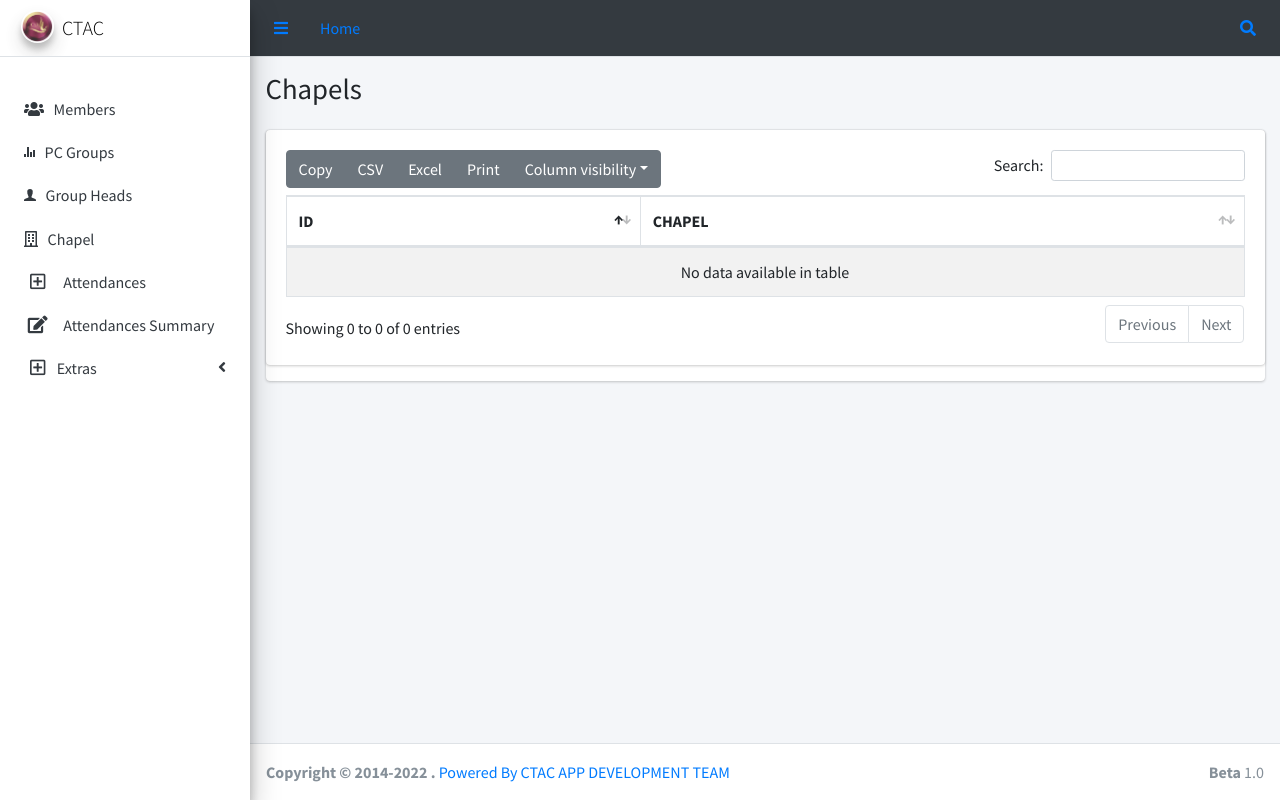
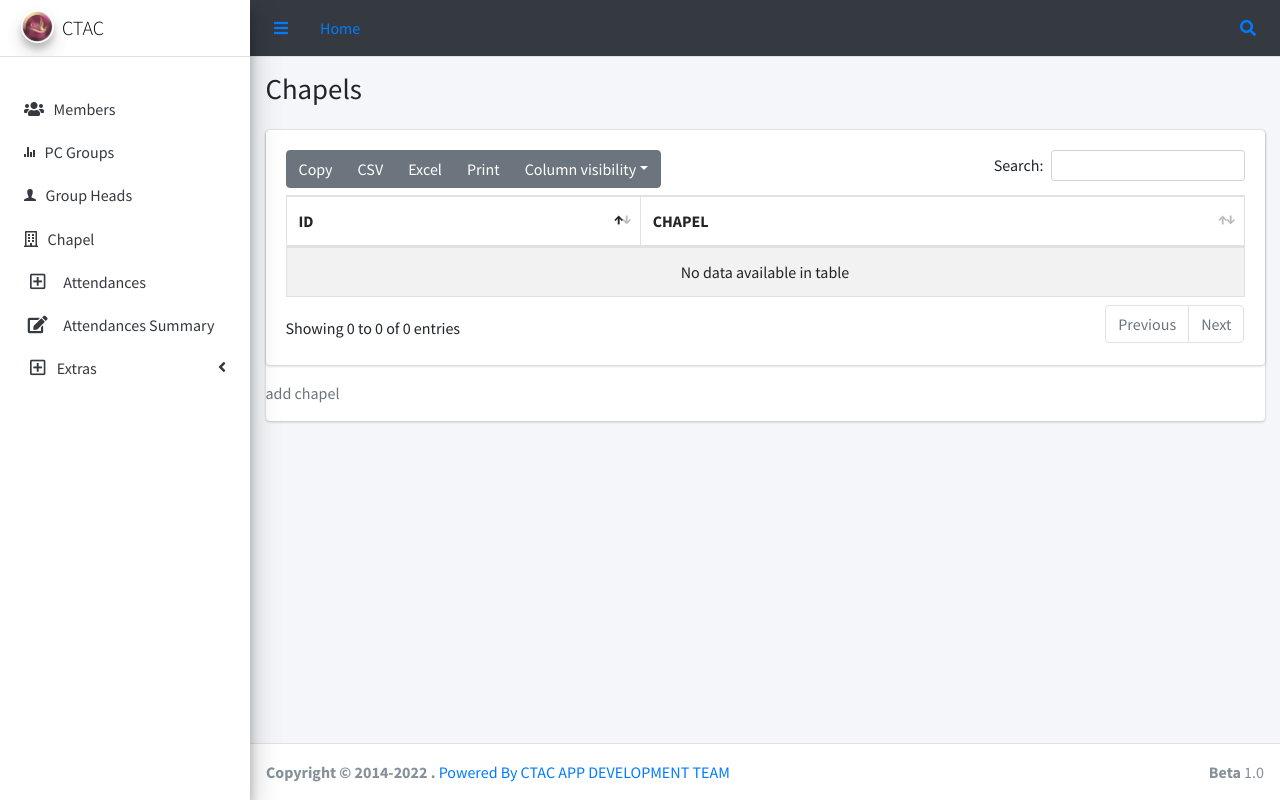
Before and after one commit to Morning-Star-Cathedral/Portal, a Django app: page /chapels/ in a window 1280 px wide. Run offline with Django 4.2, Linux system fonts and the light colour scheme; data that the repository does not hold is empty; some libraries are stand-ins or nearby versions.

Commit message:
chapels add done

```diff
--- a/templates/chapels/list.html
+++ b/templates/chapels/list.html
@@ -39,6 +39,7 @@
                                     </table>
                                 </div>
                             </div>
+                            <a href="{% url 'ChurchDashboard:add_chapel_url' %}" class="link-black" > <p> add chapel</p></a>
                         </div>
                     </div>
                 </div>
```
